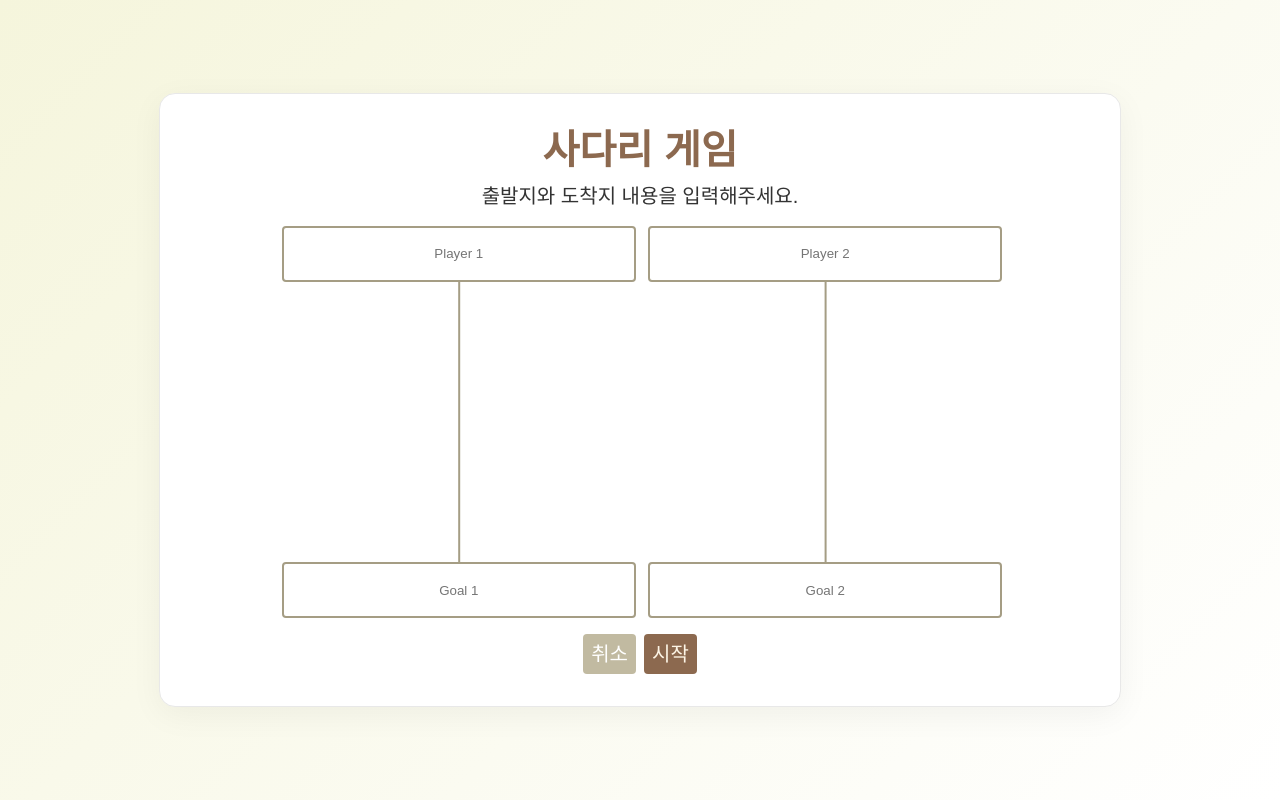
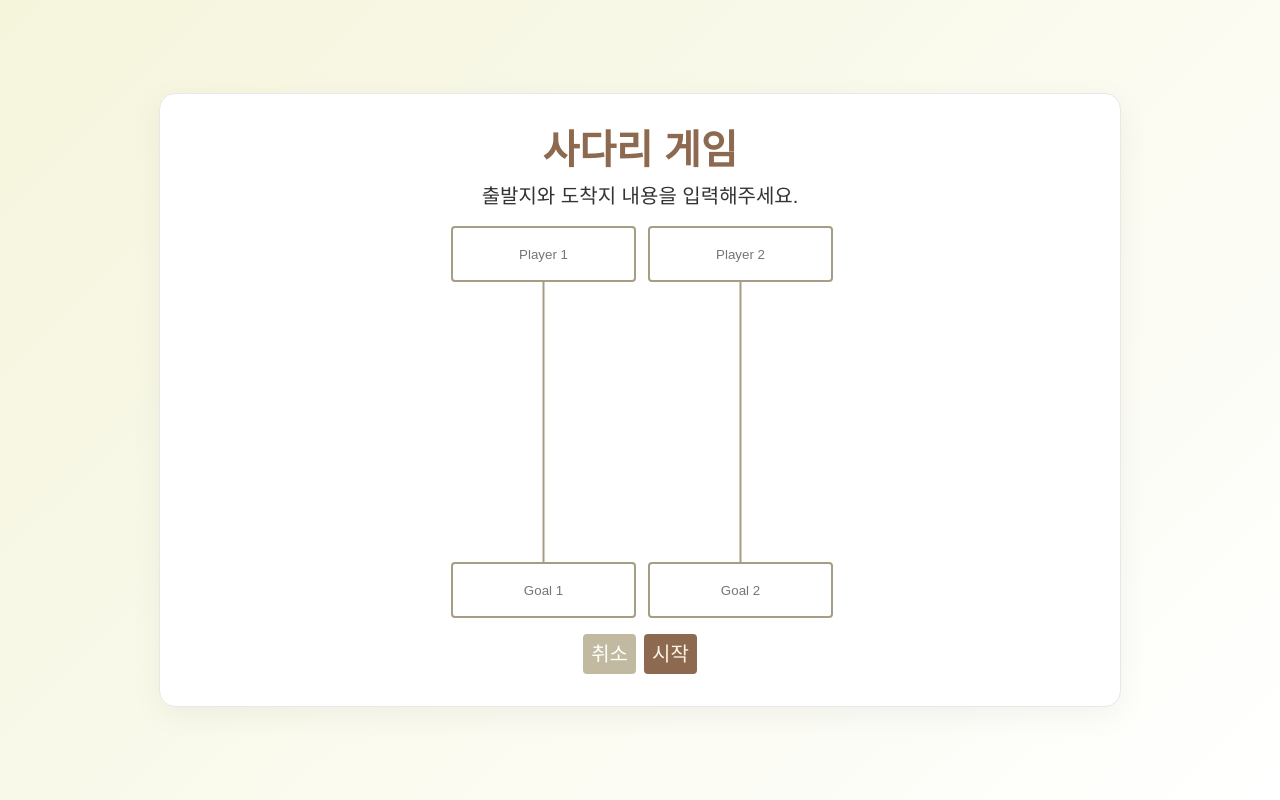
Before and after one commit to MyeonghoonNam/ladder-game, a React app: page / in a window 1280 px wide. Both pictures are taken after a click on the button "확인". Built offline with nearby package versions, Linux system fonts and the light colour scheme; a web font is replaced by a local one.

Commit message:
refactor #28 : Ladder 컴포넌트 렌더링 로직 간소화

```diff
--- a/src/App.tsx
+++ b/src/App.tsx
@@ -65,12 +65,6 @@ export default function App() {
           </Funnel.Step>
 
           <Funnel.Step name="game">
-            <Styled.SubHeader>
-              <p>출발지와 도착지 내용을 입력해주세요.</p>
-            </Styled.SubHeader>
-
-            <Spacing size="medium" />
-
             <Ladder
               ladder={game.ladder}
               playerCount={playerCount}
--- a/src/components/Ladder/index.tsx
+++ b/src/components/Ladder/index.tsx
@@ -1,5 +1,5 @@
 import { Fragment, useRef, useState } from 'react';
-import { Modal, Button } from 'components';
+import { Modal, Button, Spacing } from 'components';
 import { useCanvas } from 'hooks';
 import type { Ladder, LadderConnectedPoint, LadderSelectedInput } from 'models';
 import { theme } from 'styles';
@@ -15,7 +15,6 @@ interface LadderProps {
 }
 
 export default function Ladder({ ladder, playerCount, onStartGame, onPrev, onNext }: LadderProps) {
-  const containerRef = useRef<HTMLDivElement>(null);
   const inputRef = useRef<HTMLInputElement[]>([]);
   const [selectedInput, setSelectedInput] = useState<LadderSelectedInput | null>(null);
   const [isOpen, setIsOpen] = useState(false);
@@ -258,8 +257,17 @@ export default function Ladder({ ladder, playerCount, onStartGame, onPrev, onNex
   };
 
   return (
-    <Styled.Container ref={containerRef} playerCount={playerCount}>
-      {new Array(playerCount * 2).fill(0).map((_, idx) => (
+    <Styled.Container>
+      <Styled.Header>
+        <p>출발지와 도착지 내용을 입력해주세요.</p>
+      </Styled.Header>
+
+      <Spacing size="medium" />
+
+      <Styled.Ladder playerCount={playerCount}>
+        {Array(playerCount * 2)
+          .fill(0)
+          .map((_, idx) => (
             <Fragment key={`input_${idx}`}>
               <Styled.Input
                 type="text"
@@ -270,7 +278,7 @@ export default function Ladder({ ladder, playerCount, onStartGame, onPrev, onNex
               />
 
               {idx === playerCount - 1 && (
-            <Styled.Ladder ref={canvasRef} width={width} height={height} playerCount={playerCount} />
+                <Styled.LadderCanvas ref={canvasRef} width={width} height={height} playerCount={playerCount} />
               )}
             </Fragment>
           ))}
@@ -279,6 +287,7 @@ export default function Ladder({ ladder, playerCount, onStartGame, onPrev, onNex
           <Button type="button" variant={'secondary'} size="large" onClick={onPrev}>
             취소
           </Button>
+
           <Button type="button" size="large" onClick={handleGameStartButtonClick}>
             {isGameProgress ? '확인' : '시작'}
           </Button>
@@ -287,6 +296,7 @@ export default function Ladder({ ladder, playerCount, onStartGame, onPrev, onNex
         <Modal isOpen={isOpen} onClose={() => setIsOpen(false)}>
           <p>빈 칸을 모두 채워주세요.</p>
         </Modal>
+      </Styled.Ladder>
     </Styled.Container>
   );
 }
--- a/src/components/Ladder/styled.ts
+++ b/src/components/Ladder/styled.ts
@@ -1,15 +1,26 @@
 import styled from '@emotion/styled';
 
-export const Container = styled.div<{ playerCount: number }>`
+export const Container = styled.div`
+  display: flex;
+  flex-direction: column;
+`;
+
+export const Header = styled.h2`
+  text-align: center;
+  color: ${({ theme }) => theme.colors.neutral90};
+  ${({ theme }) => theme.typography.bodyLarge}
+`;
+
+export const Ladder = styled.div<{ playerCount: number }>`
   position: relative;
   display: grid;
-  width: 80%;
+  width: 100%;
   grid-template-rows: repeat(8, 1fr);
   grid-template-columns: ${({ playerCount }) => `repeat(${playerCount}, 1fr)`};
   column-gap: ${({ theme }) => theme.spacing.medium};
 `;
 
-export const Ladder = styled.canvas<{ playerCount: number }>`
+export const LadderCanvas = styled.canvas<{ playerCount: number }>`
   grid-row: 2 / 7;
   grid-column: 1 / ${({ playerCount }) => playerCount + 1};
   width: 100%;
```
Lines whose indentation alone changed are shown as unchanged.
